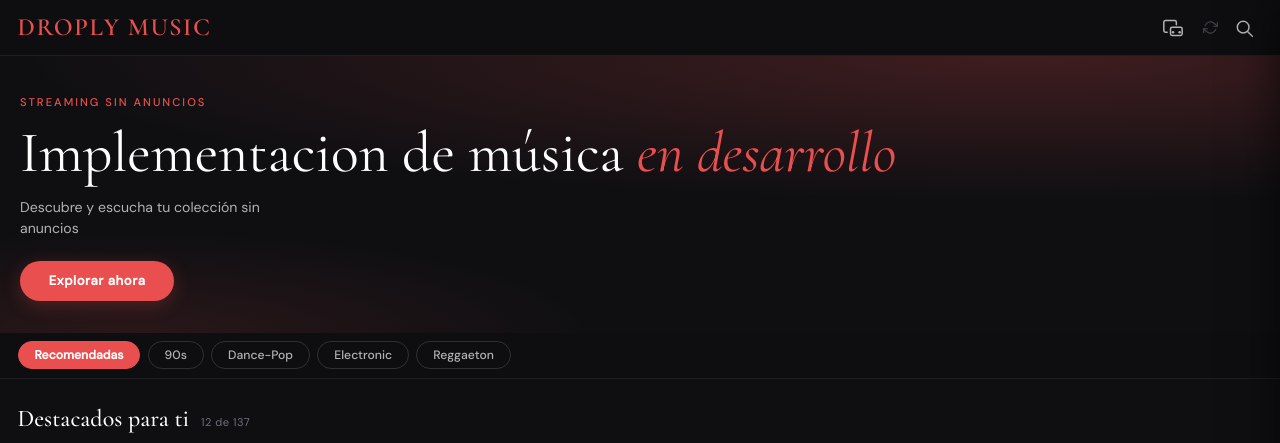
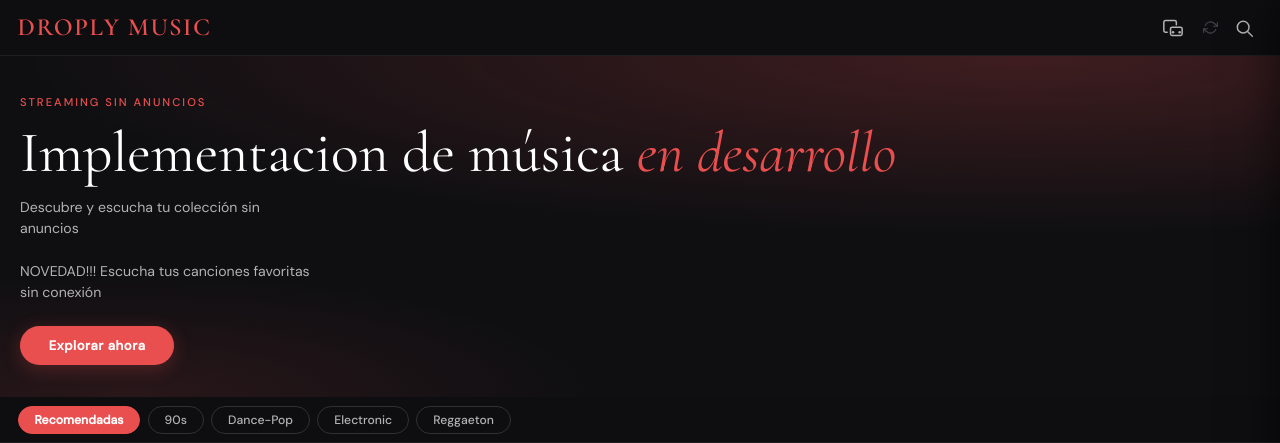
Before and after one commit to Unai296/DROPLY-Music, a plain HTML site: page index.html in a window 1280 px wide. Shown: the top 443 px of the page. Drawn offline with nearby package versions, Linux system fonts and the light colour scheme.

Commit message:
Add files via upload

```diff
--- a/index.html
+++ b/index.html
@@ -45,6 +45,7 @@
           <p class="hero-eyebrow">Streaming sin anuncios</p>
           <h1 class="hero-title">Implementacion de música <em>en desarrollo</em></h1>
           <p class="hero-sub">Descubre y escucha tu colección sin anuncios</p>
+            <p class="hero-sub">NOVEDAD!!! Escucha tus canciones favoritas sin conexión</p>
           <button class="btn-hero" id="heroExplore">Explorar ahora</button>
         </div>
       </section>
```
